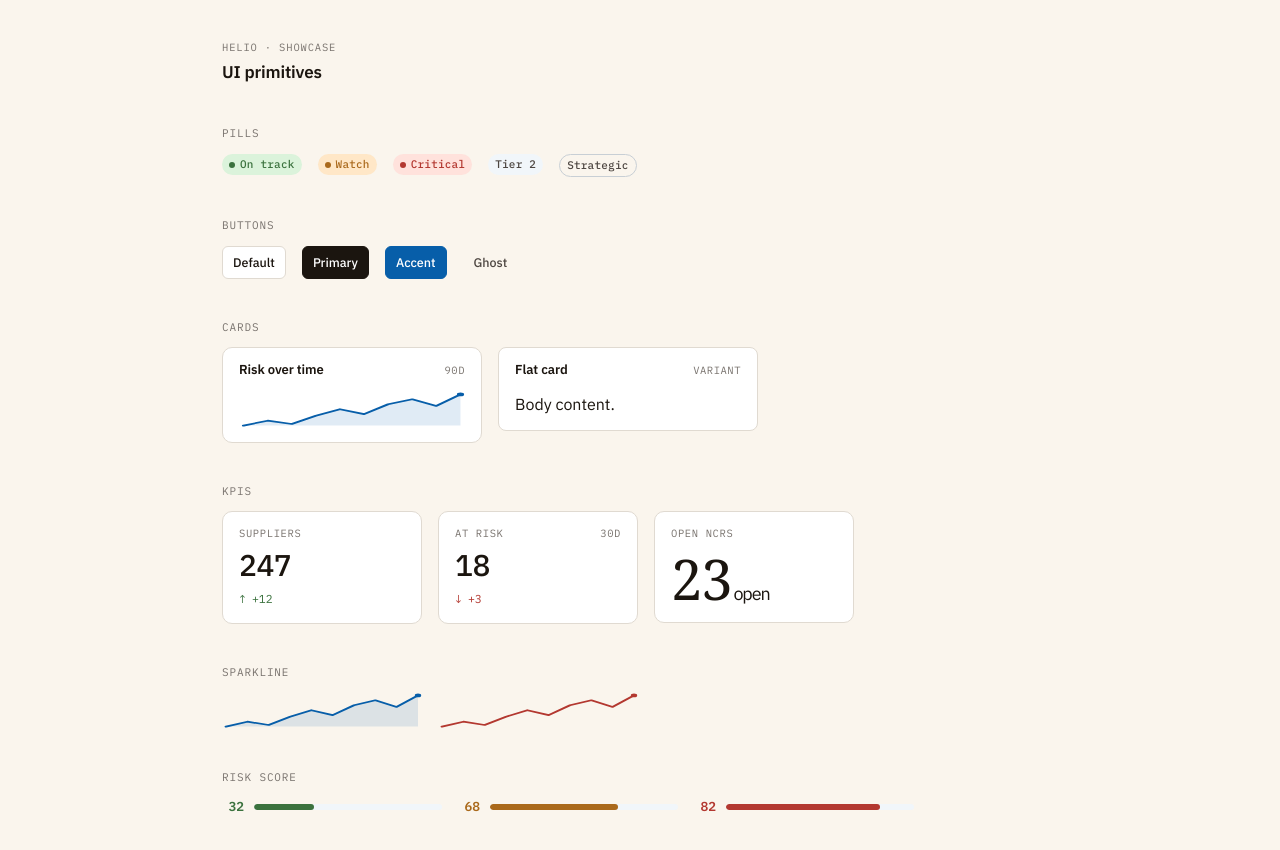
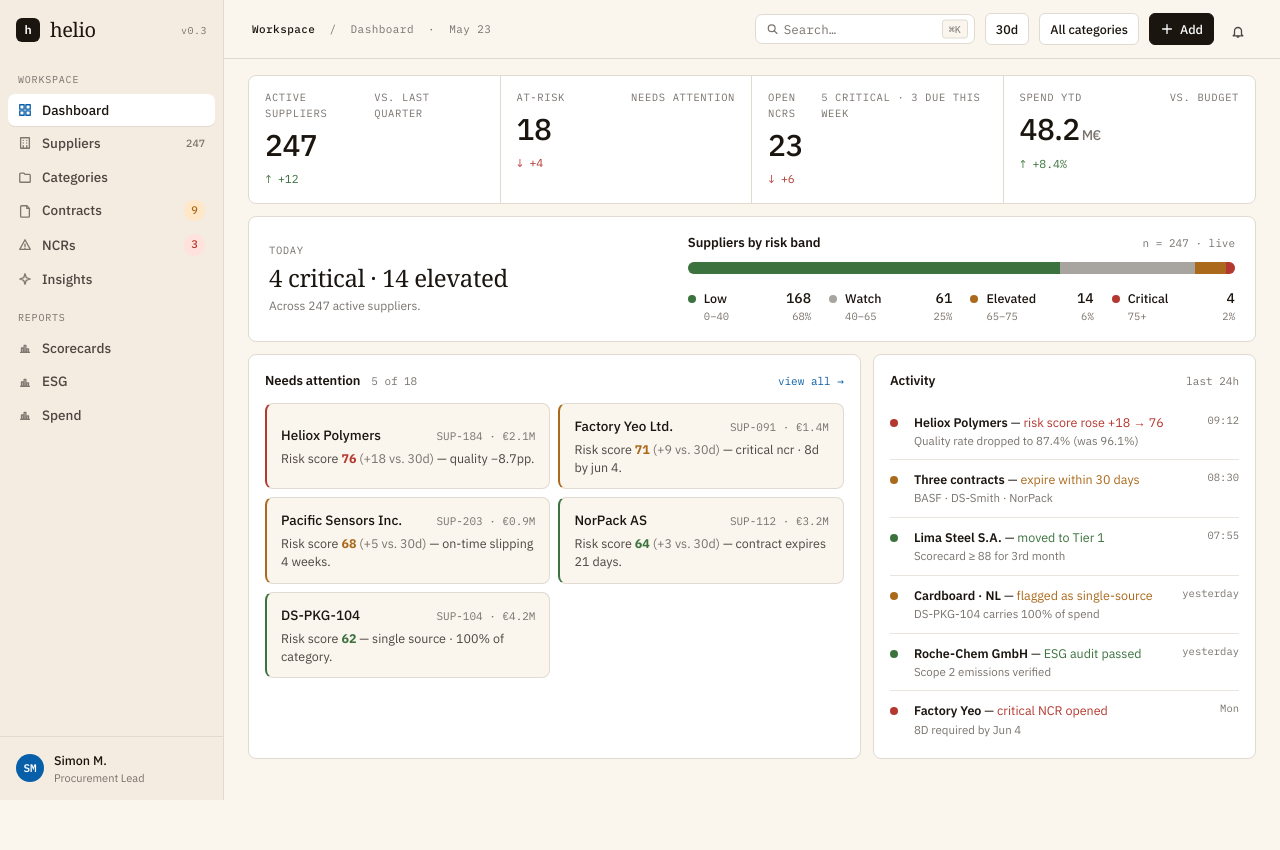
Before and after one commit to SMat777/helio, a React (Vite) app in the folder apps/web/: page / in a window 1280 px wide. Before the commit this address led to /showcase. Shown: the top 850 px of the page. After the commit the page ends 800 px from the top, so only its background shows below. Built offline with nearby package versions, Linux system fonts and the light colour scheme; a web font is replaced by a local one.

Commit message:
feat(dashboard): add dashboard screen with live mock data

```diff
--- a/apps/web/src/App.tsx
+++ b/apps/web/src/App.tsx
@@ -1,11 +1,12 @@
-import { BrowserRouter, Routes, Route, Navigate } from 'react-router-dom'
+import { BrowserRouter, Routes, Route } from 'react-router-dom'
+import Dashboard from './screens/Dashboard'
 import Showcase from './screens/Showcase'
 
 export default function App() {
   return (
     <BrowserRouter>
       <Routes>
-        <Route path="/" element={<Navigate to="/showcase" replace />} />
+        <Route path="/" element={<Dashboard />} />
         <Route path="/showcase" element={<Showcase />} />
       </Routes>
     </BrowserRouter>
--- /dev/null
+++ b/apps/web/src/screens/Dashboard.tsx
@@ -0,0 +1,110 @@
+import { Link } from 'react-router-dom'
+import { AppShell } from '../ui/AppShell'
+import { Card } from '../ui/Card'
+import { KPI, type KPIDir } from '../ui/KPI'
+import { RiskBand } from '../ui/RiskBand'
+import { ActivityFeed, type FeedItem } from '../ui/ActivityFeed'
+import { Button } from '../ui/Button'
+import { Icon } from '../ui/Icon'
+import { riskColor } from '../lib/risk'
+import { getKpis, getRiskSummary, getNeedsAttention, getActivity, type Supplier } from '../lib/data'
+
+// Dashboard-local: a "needs attention" story card (kilde: DV3StoryCard).
+function StoryCard({ s }: { s: Supplier }) {
+  const color = riskColor(s.riskScore)
+  return (
+    <Link
+      to={`/suppliers/${s.id}`}
+      className="flex min-h-[60px] flex-col justify-center rounded-lg border border-line bg-paper px-3.5 py-3 no-underline"
+      style={{ borderLeft: `2px solid ${color}` }}
+    >
+      <div className="mb-1 flex items-baseline justify-between gap-2">
+        <div className="text-[13.5px] font-medium text-ink">{s.name}</div>
+        <div className="font-mono text-[11px] tabular-nums text-ink-3">{s.id} · {s.spend}</div>
+      </div>
+      <div className="text-[12.5px] leading-[1.45] text-ink-2">
+        Risk score <b className="tabular-nums" style={{ color }}>{s.riskScore}</b>
+        {s.change && s.change !== '0' && <span className="text-ink-3"> ({s.change} vs. 30d)</span>}
+        {s.reason ? ` — ${s.reason.toLowerCase()}.` : '.'}
+      </div>
+    </Link>
+  )
+}
+
+export default function Dashboard() {
+  const kpis = getKpis()
+  const summary = getRiskSummary()
+  const needs = getNeedsAttention(5)
+  const activity = getActivity(6)
+
+  const critical = summary.bands.find((b) => b.label === 'Critical')?.n ?? 0
+  const elevated = summary.bands.find((b) => b.label === 'Elevated')?.n ?? 0
+
+  const feed: FeedItem[] = activity.map((a) => ({
+    tone: a.tone,
+    who: a.who,
+    what: <span style={{ color: `var(--${a.tone})` }}>{a.what}</span>,
+    detail: a.detail,
+    time: a.day === 'Yesterday' ? 'yesterday' : a.time,
+  }))
+
+  return (
+    <AppShell
+      slim
+      crumb={<><b className="font-medium text-ink">Workspace</b> &nbsp;/&nbsp; Dashboard &nbsp;·&nbsp; <span className="text-ink-3">May 23</span></>}
+      actions={
+        <>
+          <Button>30d</Button>
+          <Button>All categories</Button>
+          <Button variant="primary"><Icon name="plus" /> Add</Button>
+        </>
+      }
+    >
+      <div className="px-6 py-4">
+        {/* KPI row */}
+        <Card flat className="mb-3 grid grid-cols-4">
+          {kpis.map((k, i) => (
+            <div key={k.label} className={i < 3 ? 'border-r border-line' : ''}>
+              <KPI label={k.label} value={k.value} unit={k.unit} delta={k.delta} dir={k.dir as KPIDir} note={k.note} />
+            </div>
+          ))}
+        </Card>
+
+        {/* Distribution + intro */}
+        <Card flat className="mb-3 grid grid-cols-[1fr_1.4fr] items-center gap-7 px-5 py-4">
+          <div>
+            <div className="mb-1.5 font-mono text-[10.5px] uppercase tracking-[0.06em] text-ink-3">Today</div>
+            <div className="font-serif text-[24px] leading-[1.1] tracking-[-0.015em]">
+              {critical} critical · {elevated} elevated
+            </div>
+            <div className="mt-1.5 text-[12px] text-ink-3">Across {summary.total} active suppliers.</div>
+          </div>
+          <RiskBand bands={summary.bands} compact />
+        </Card>
+
+        {/* Needs attention + activity */}
+        <div className="grid grid-cols-[1.6fr_1fr] gap-3">
+          <Card flat className="px-4 py-4">
+            <div className="mb-3 flex items-baseline justify-between">
+              <h3 className="m-0 text-[13px] font-semibold tracking-[-0.005em]">
+                Needs attention <span className="ml-2 font-mono text-[11px] font-normal text-ink-3">5 of 18</span>
+              </h3>
+              <Link to="/suppliers" className="font-mono text-[11px] text-accent no-underline">view all →</Link>
+            </div>
+            <div className="grid auto-rows-fr grid-cols-2 gap-2">
+              {needs.map((s) => <StoryCard key={s.id} s={s} />)}
+            </div>
+          </Card>
+
+          <Card flat className="px-4 pt-4 pb-2.5">
+            <div className="mb-3 flex items-baseline justify-between">
+              <h3 className="m-0 text-[13px] font-semibold tracking-[-0.005em]">Activity</h3>
+              <span className="font-mono text-[11px] text-ink-3">last 24h</span>
+            </div>
+            <ActivityFeed items={feed} />
+          </Card>
+        </div>
+      </div>
+    </AppShell>
+  )
+}
```
